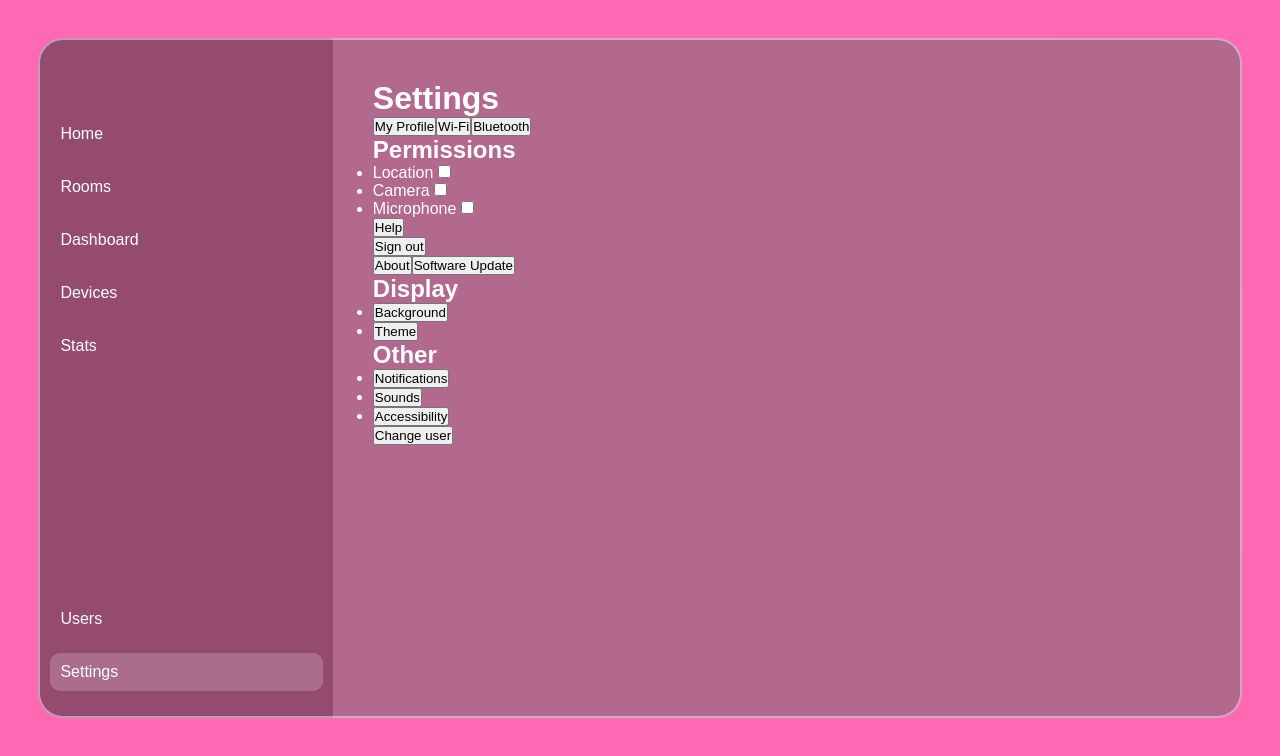
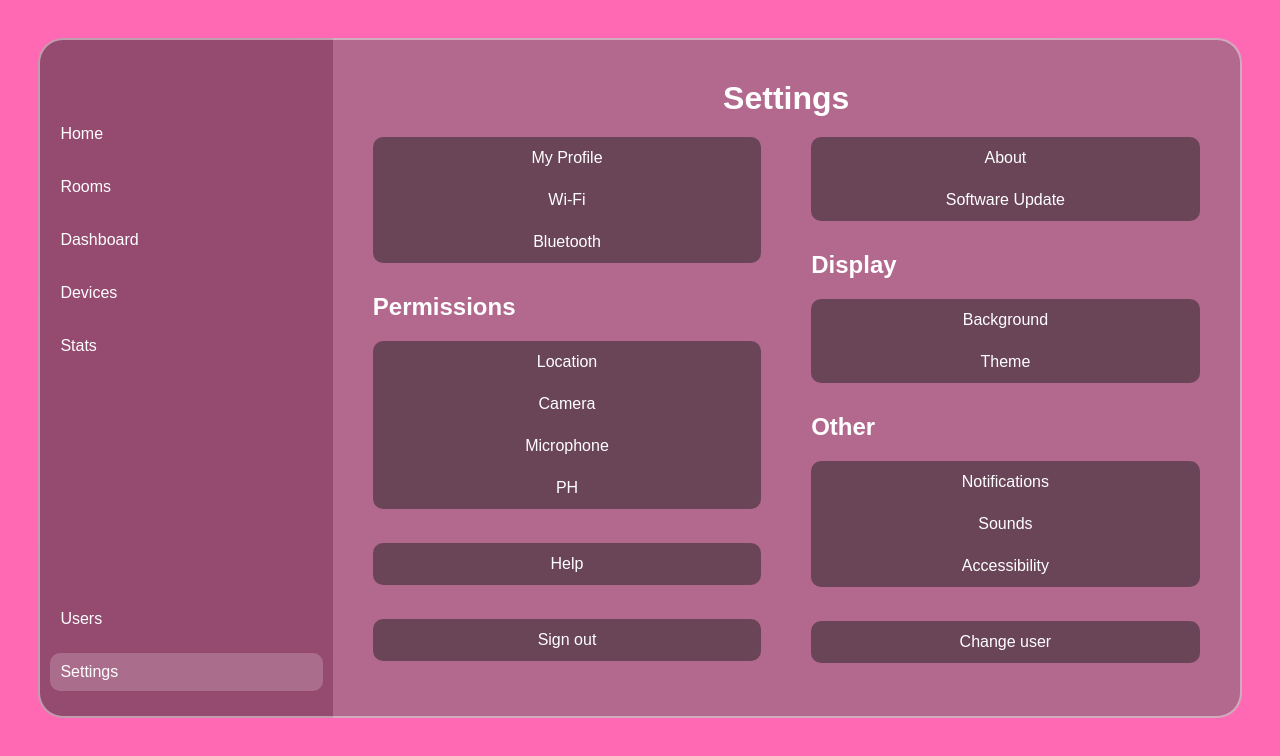
Before and after one commit to Jakub768/2030-Smart-Home-App, a React (Vite) app in the folder my-react-app/: page /settings in a window 1280 px wide. Shown: the top 756 px of the page. Built offline with nearby package versions, Linux system fonts and the light colour scheme.

Commit message:
Settings - Button Decoration

```diff
--- a/my-react-app/src/components/pages/Settings.css
+++ b/my-react-app/src/components/pages/Settings.css
@@ -3,34 +3,98 @@
     height: 0vh;
     width: 0vw;
     overflow: hidden;
-    position: fixed; /* Ensures it stays in place */
+    position: fixed;
     top: 0;
     left: 0;
 }
 
-
 .settings-main {
     position: fixed;
-    background-color: rgba(105, 105, 105, 0.5); /* Grey shade to match home page */
-    border-bottom-right-radius: 25px; /* Rounded corners bottom right */
-    border-top-right-radius: 25px; /* Rounded corners top right */
-    padding: 40px; /* Padding inside the main section */
-    top: 3vw; /* Corrected from margin-top */
-    right: 3vw; /* Ensure correct positioning */
-    left: 26vw; /* Align with sidebar */
-    color: rgb(255, 255, 255); /* Set text color to white */
-
-    border-top: 2px solid rgba(240, 240, 240, 0.5); /* Border on top */
-    border-bottom: 2px solid rgba(240, 240, 240, 0.5); /* Border on bottom */
-    border-right: 2px solid rgba(240, 240, 240, 0.5); /* Border on right */
-
-    width: 71vw; /* Width of the main section */
-    height: 85vh; /* Height of the main section */
+    background-color: rgba(105, 105, 105, 0.5);
+    border-bottom-right-radius: 25px;
+    border-top-right-radius: 25px;
+    padding: 40px;
+    top: 3vw;
+    right: 3vw;
+    left: 26vw;
+    color: rgb(255, 255, 255);
+    border-top: 2px solid rgba(240, 240, 240, 0.5);
+    border-bottom: 2px solid rgba(240, 240, 240, 0.5);
+    border-right: 2px solid rgba(240, 240, 240, 0.5);
+    width: 71vw;
+    height: 85vh;
 }
 
-html, body {
-    overflow: hidden;
+.settings-columns {
+    display: flex;
+    justify-content: space-between;
     height: 100%;
-    margin: 0;
-    padding: 0;
+    width: 100%;
+    gap: 50px;
 }
+
+.settings-left, .settings-right {
+    display: flex;
+    flex-direction: column;
+    align-items: flex-start;
+    gap: 10px;
+    width: 48%;
+}
+
+.settings-title {
+    text-align: center;
+    font-size: 2rem;
+    margin-bottom: 20px;
+}
+
+h2 {
+    font-size: 1.5rem;
+    margin-top: 20px;
+    margin-bottom: 10px;
+}
+
+button {
+    width: 100%;
+    padding: 12px;
+    font-size: 1rem;
+    background-color: rgba(35, 35, 35, 0.5);
+    color: white;
+    border: none;
+    border-radius: 10px;
+    cursor: pointer;
+    transition: background 0.3s;
+}
+
+button:hover {
+    background-color: rgba(55, 55, 55, 0.7);
+}
+
+/* Remove gap and adjust border radius for joined buttons */
+.no-gap {
+    margin-bottom: -10px; /* Removes spacing between these buttons */
+    border-top-left-radius: 0;
+    border-top-right-radius: 0;
+    border-bottom-left-radius: 0;
+    border-bottom-right-radius: 0;
+}
+
+.no-gap1 {
+    border-top-left-radius: 10px;
+    border-top-right-radius: 10px;
+    border-bottom-left-radius: 0;
+    border-bottom-right-radius: 0;
+    margin-bottom: -10px;
+}
+
+.no-gap2 {
+    border-top-left-radius: 0;
+    border-top-right-radius: 0;
+    border-bottom-left-radius: 10px;
+    border-bottom-right-radius: 10px;
+    margin-bottom: 0;
+}
+
+.individual-button{
+    margin-top: 24px;
+    width: 100%;
+}
--- a/my-react-app/src/components/pages/Settings.jsx
+++ b/my-react-app/src/components/pages/Settings.jsx
@@ -10,43 +10,42 @@ export const Settings = () => {
         <div className="settings-columns">
           {/* Left Side */}
           <div className="settings-left">
-            <button>My Profile</button>
-            <button>Wi-Fi</button>
-            <button>Bluetooth</button>
+          <button className="no-gap1">My Profile</button>
+          <button className="no-gap">Wi-Fi</button>
+          <button className="no-gap2">Bluetooth</button>
+
 
             <h2>Permissions</h2>
-            <ul>
-              <li>Location <input type="checkbox" /></li>
-              <li>Camera <input type="checkbox" /></li>
-              <li>Microphone <input type="checkbox" /></li>
-            </ul>
+            <button className="no-gap1">Location</button>
+            <button className="no-gap">Camera</button>
+            <button className="no-gap">Microphone</button>
+            <button className="no-gap2">PH</button>
 
-            <button>Help</button>
+            <div className="individual-button help-button">
+                <button>Help</button>
+            </div>
 
-            <div className="settings-actions">
+
+            <div className="individual-button sign-out-button">
               <button>Sign out</button>
             </div>
           </div>
 
           {/* Right Side */}
           <div className="settings-right">
-          <button>About</button>
-          <button>Software Update</button>
+            <button className="no-gap1">About</button>
+            <button className="no-gap2">Software Update</button>
 
             <h2>Display</h2>
-            <ul>
-              <li><button>Background</button></li>
-              <li><button>Theme</button></li>
-            </ul>
+            <button className="no-gap1">Background</button>
+            <button className="no-gap2">Theme</button>
 
             <h2>Other</h2>
-            <ul>
-              <li><button>Notifications</button></li>
-              <li><button>Sounds</button></li>
-              <li><button>Accessibility</button></li>
-            </ul>
+            <button className="no-gap1">Notifications</button>
+            <button className="no-gap">Sounds</button>
+            <button className="no-gap2">Accessibility</button>
 
-            <div className="settings-actions">
+            <div className="individual-button">
               <button>Change user</button>
             </div>
           </div>
```
